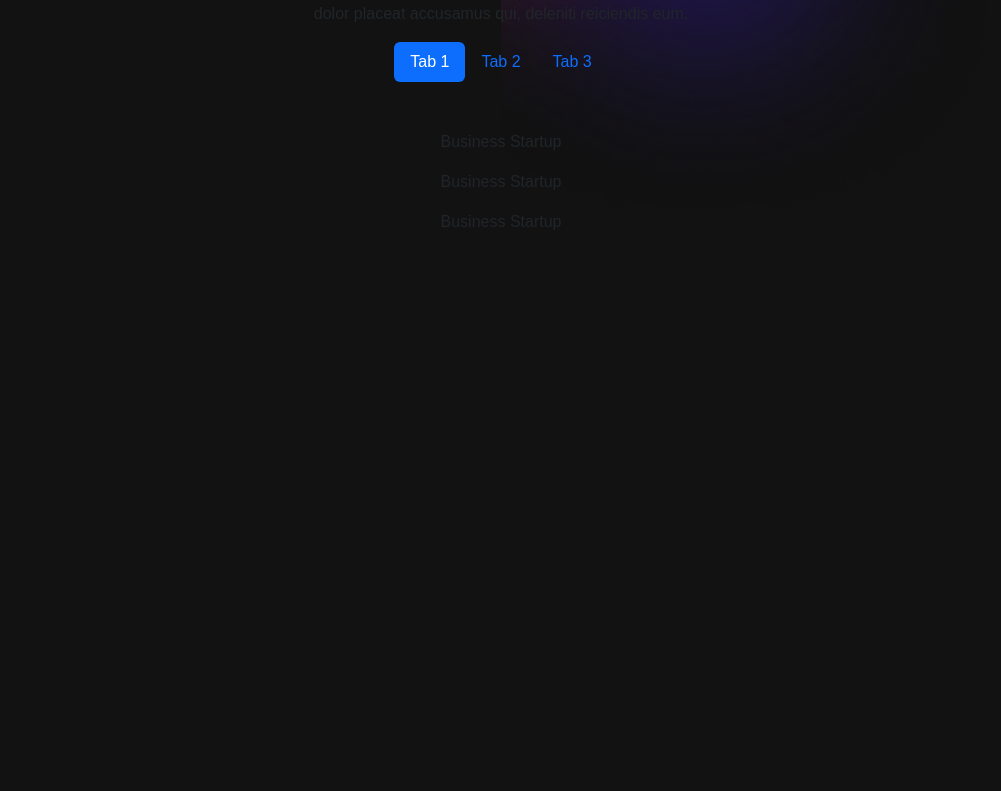
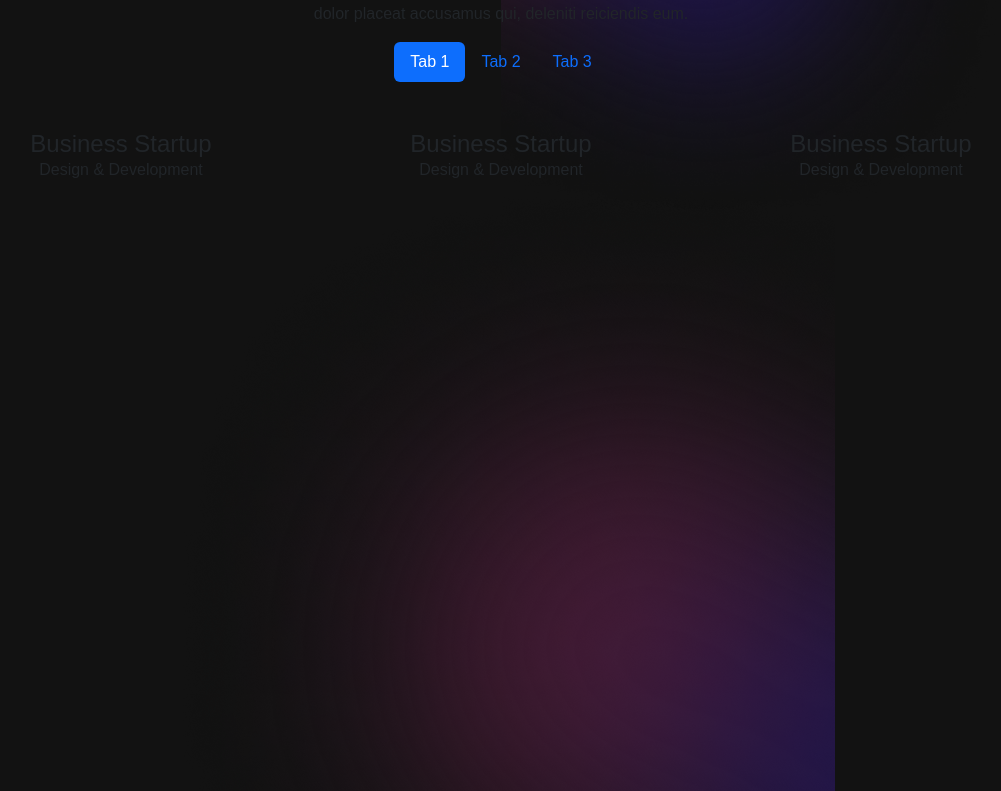
Before and after one commit to OpeDada/portfolio_v2, a React (Create React App) app: page / in a window 1280 px wide. Shown: the part 1409-2200 px from the top of the page, without its empty margins (139-1140 px from the left). Before the commit the page ends 1659 px from the top, so only its background shows below. Built offline with nearby package versions, Linux system fonts and the light colour scheme.

Commit message:
passed props into project card and included bg img

```diff
--- a/src/components/Projects.js
+++ b/src/components/Projects.js
@@ -1,4 +1,6 @@
 import { Container, Row, Col, Nav, Tab } from "react-bootstrap";
+import { ProjectCard } from "./ProjectCard";
+import colorSharp2 from "../assets/color-sharp2.png"
 
 export const Projects = () => {
   const projects = [
@@ -53,7 +55,10 @@ export const Projects = () => {
                   {
                     projects.map((project, index) => {
                       return (
-                        <p>{project.title}</p>
+                        <ProjectCard
+                          key={index}
+                          {...project}
+                        />
                       )
                     })
                   }
@@ -66,6 +71,7 @@ export const Projects = () => {
           </Col>
         </Row>
       </Container>
+      <img className="background-image-right" src={colorSharp2} alt="bgimg"/>
     </section>
   );
 };
```
Also changed, not shown: src/assets/color-sharp2.png (added).
